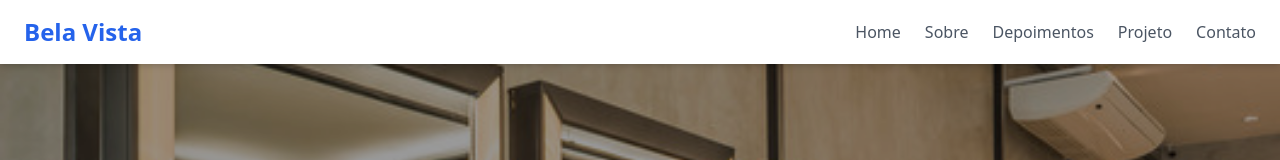
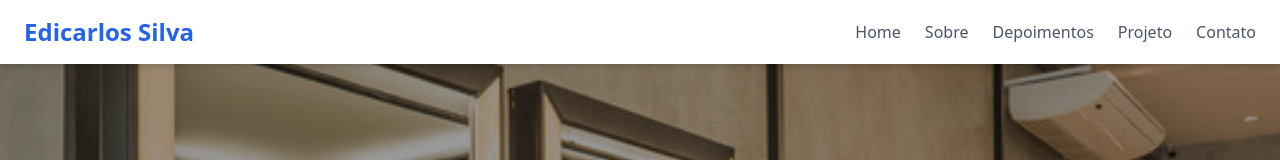
Before and after one commit to edicarlossilvaaguiar-commits/edicarlos-salao, a plain HTML site: page index.html in a window 1280 px wide. Shown: the top 160 px of the page. Drawn offline with nearby package versions, Linux system fonts and the light colour scheme.

Commit message:
Add files via upload
Signed-off-by: edicarlossilvaaguiar-commits <edicarlossilvaaguiar@gmail.com>

```diff
--- a/index.html
+++ b/index.html
@@ -162,7 +162,7 @@
 <body class="font-sans text-gray-800 bg-gray-50 pt-16">
     <nav class="bg-white shadow-md py-4 fixed top-0 w-full z-50">
         <div class="container mx-auto flex justify-between items-center px-6">
-            <a href="#" class="text-2xl font-bold text-blue-600" data-section-link="home">Bela Vista</a>
+            <a href="#" class="text-2xl font-bold text-blue-600" data-section-link="home">Edicarlos Silva</a>
             <div class="hidden md:flex space-x-6">
                 <a href="#home" class="text-gray-600 hover:text-blue-600" data-section-link="home">Home</a>
                 <a href="#about" class="text-gray-600 hover:text-blue-600" data-section-link="about">Sobre</a>
```
